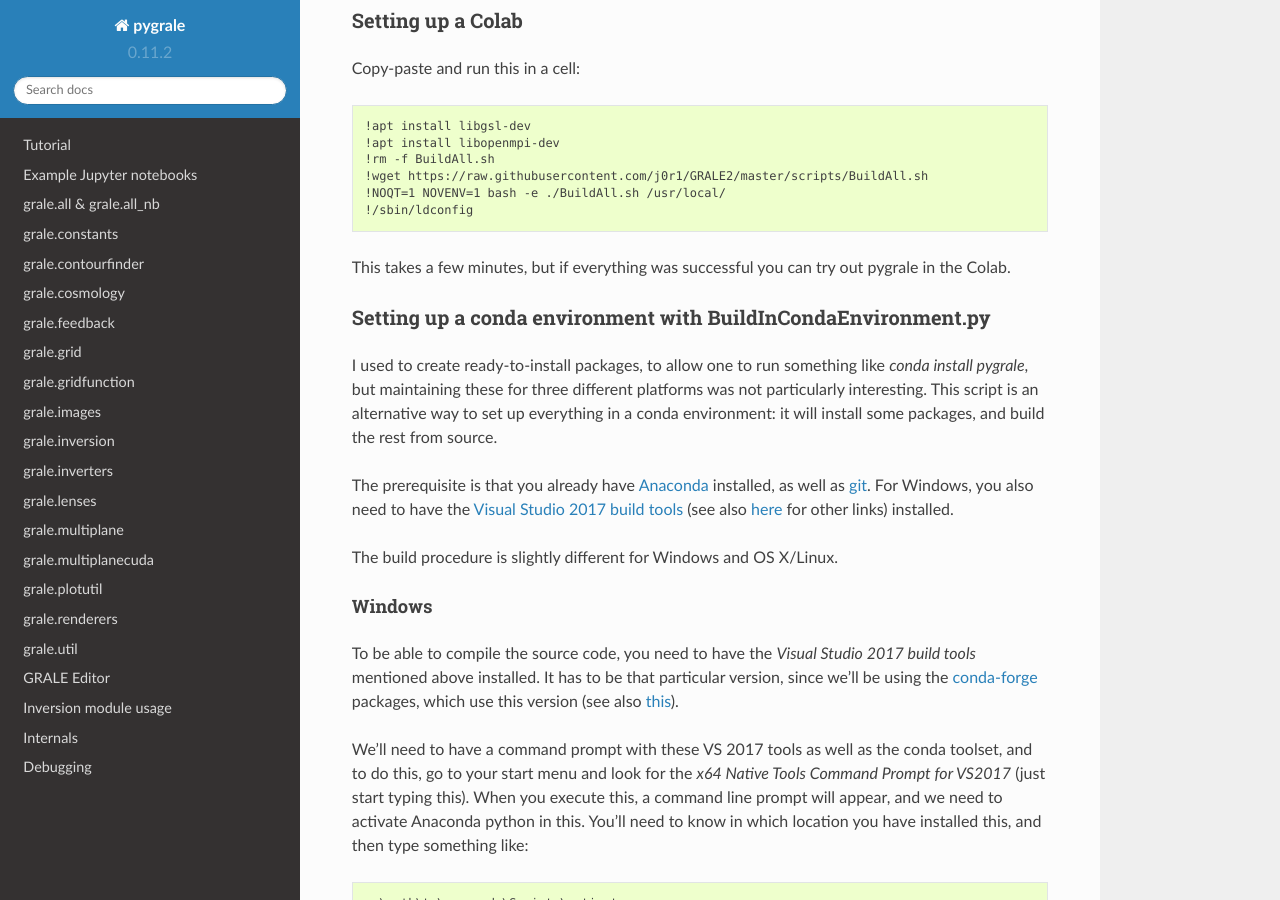
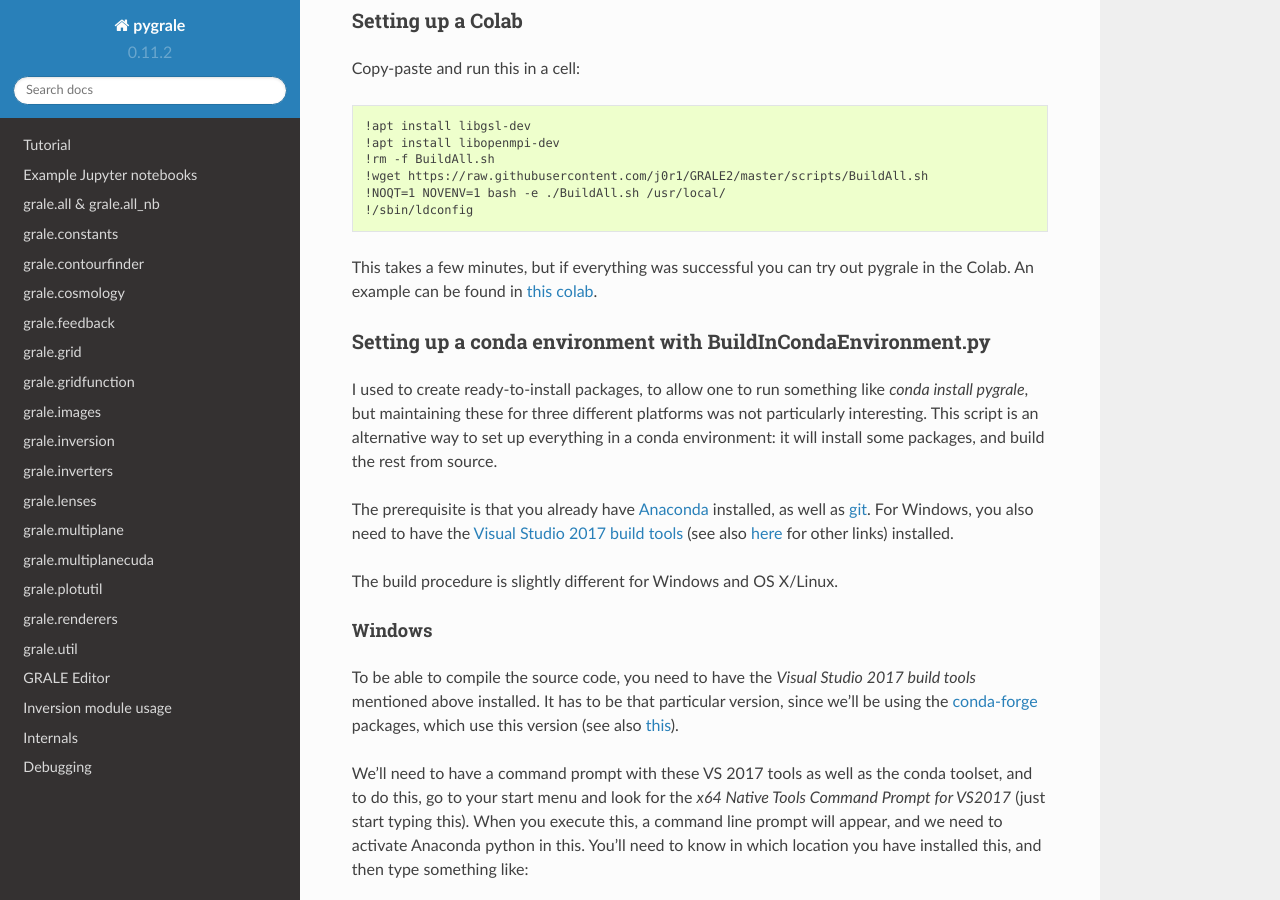
Before and after one commit to j0r1/GRALE2, a Sphinx documentation site: the page built from pygrale/doc/source/index.rst, in a window 1280 px wide and 900 px high, scrolled down 937 px. Built offline with Sphinx 7.4.7, drawn with Linux system fonts in a browser that asks for light colours.

Commit message:
Added link to demo Google Colab

```diff
--- a/pygrale/doc/source/index.rst
+++ b/pygrale/doc/source/index.rst
@@ -61,7 +61,7 @@ Copy-paste and run this in a cell::
     !/sbin/ldconfig
 
 This takes a few minutes, but if everything was successful you can try out pygrale
-in the Colab.
+in the Colab. An example can be found in `this colab <https://colab.research.google.com/drive/10ir_pwjK3GxOULrMc_v5b4DnDOhS9O9J?usp=sharing>`_.
 
 Setting up a conda environment with BuildInCondaEnvironment.py
 ^^^^^^^^^^^^^^^^^^^^^^^^^^^^^^^^^^^^^^^^^^^^^^^^^^^^^^^^^^^^^^
```
